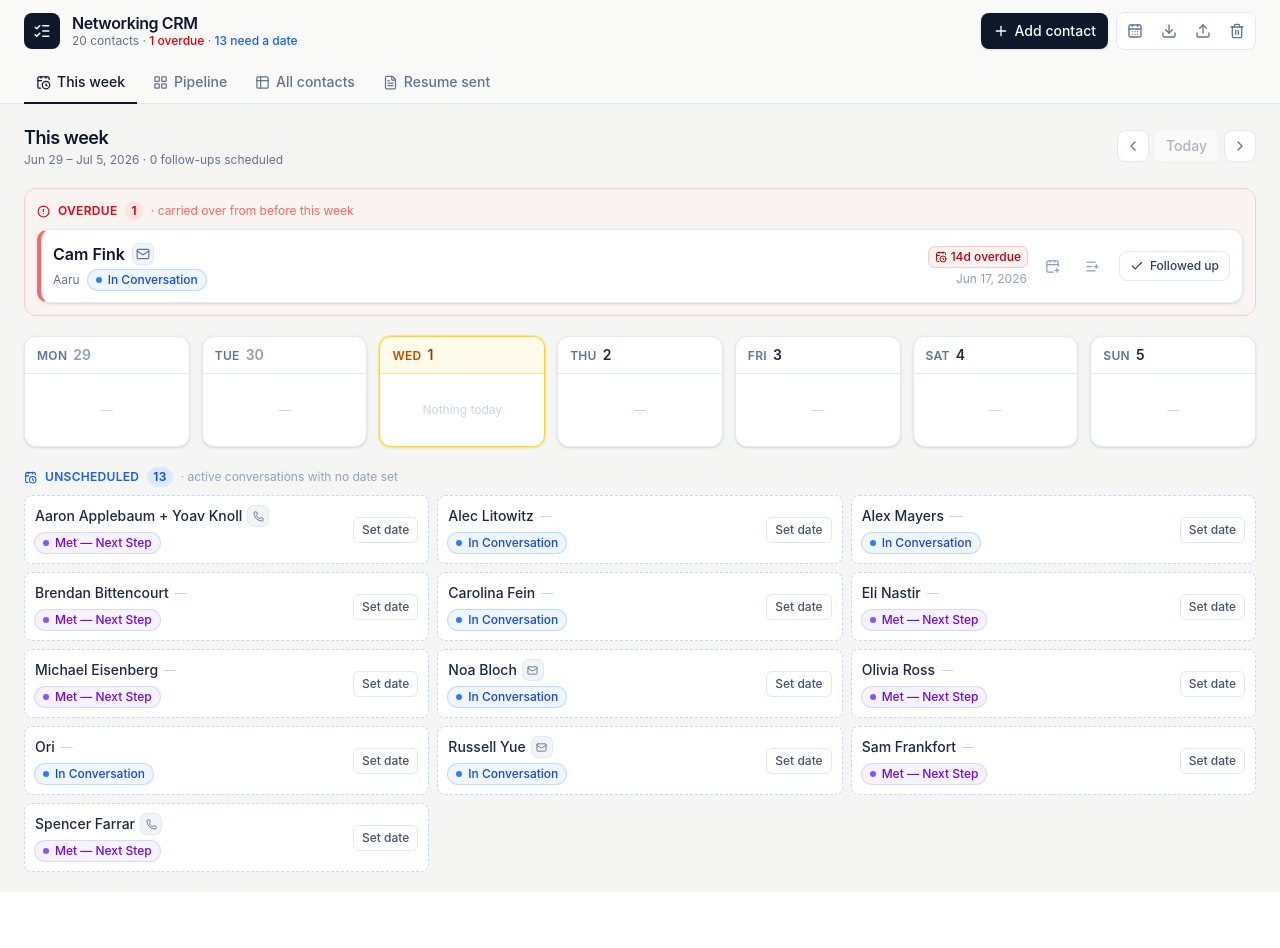
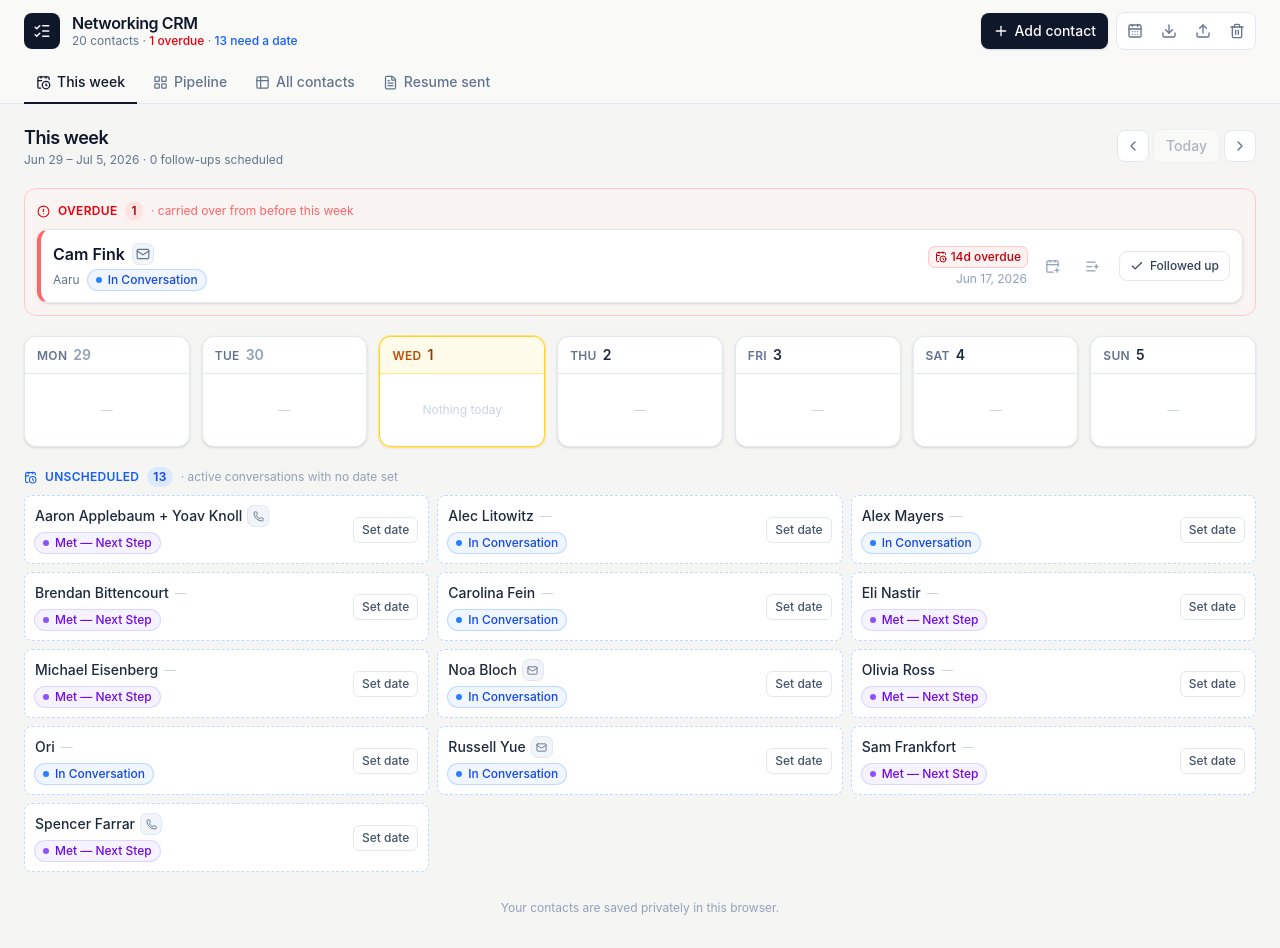
Before and after one commit to putzeljake-alt/JHP, a React (Vite) app: page / in a window 1280 px wide. Before the commit the page ends 892 px from the top, so only its background shows below. Built offline with nearby package versions, Linux system fonts and the light colour scheme.

Commit message:
Add footer noting contacts are saved locally in the browser

```diff
--- a/src/NetworkingCRM.jsx
+++ b/src/NetworkingCRM.jsx
@@ -790,6 +790,10 @@ export default function NetworkingCRM() {
           {toast}
         </div>
       )}
+
+      <footer className="mx-auto max-w-7xl px-4 pb-8 pt-2 text-center text-xs text-slate-400 sm:px-6">
+        Your contacts are saved privately in this browser.
+      </footer>
     </div>
   );
 }
```
